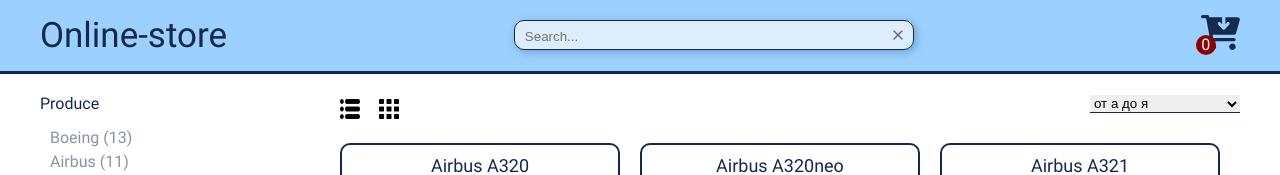
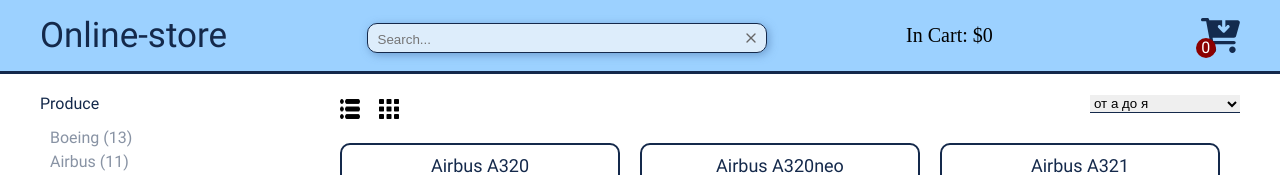
Before and after one commit to kkolite/online-store, a website built with webpack: page src/index.html in a window 1280 px wide. Shown: the top 175 px of the page. Built offline with nearby package versions, Linux system fonts and the light colour scheme.

Commit message:
feat: create money-counter in header

```diff
--- a/src/index.html
+++ b/src/index.html
@@ -20,6 +20,7 @@
             <img src="./assets/svg/cancel.svg" alt="cancel" class="cancel">
           </form>
         </div>
+        <p class="header__money">In Cart: $<span class="money">0</span></p>
         <div class="header__cart">
           <img src="./assets/svg/cart-arrow-down-solid.svg" alt="cart" class="cart">
           <div class="count">0</div>
--- a/src/script/utils/cart.ts
+++ b/src/script/utils/cart.ts
@@ -44,6 +44,14 @@
     }
     return false;
   }
+
+  moneySum() {
+    const sum = this.cartArr.reduce((acc, el) => acc + el.price, 0);
+    if (sum === 0) {
+      return '0';
+    }
+    return `${sum / 1000000} m.`;
+  }
 }
 
 const cart = new Cart();
--- a/src/script/utils/popup.ts
+++ b/src/script/utils/popup.ts
@@ -7,8 +7,11 @@
   const minusList = document.querySelectorAll('.item__minus');
   const plusList = document.querySelectorAll('.item__plus');
   const itemsCountersList = document.querySelectorAll('.item__value');
+  const moneyInCart = <Element>document.querySelector('.money');
   const countOfGoods = <HTMLDivElement>document.querySelector('.count');
   let count = Number(countOfGoods.textContent);
+
+  moneyInCart.textContent = cart.moneySum();
 
   goodsList.forEach((el) => {
     el.addEventListener('click', (e) => {
@@ -60,6 +63,7 @@
 
         count = cart.cartLength();
         countOfGoods.innerHTML = `${count}`;
+        moneyInCart.textContent = cart.moneySum();
         const counter = goods.querySelector('.item__value');
         if (counter === null) return;
 
@@ -84,6 +88,7 @@
         cart.pushInCart(key);
         count = cart.cartLength();
         countOfGoods.innerHTML = count.toString();
+        moneyInCart.textContent = cart.moneySum();
         counter.textContent = `${cart.itemsInCart(key)}`;
         goods.classList.add('incart');
         button.textContent = 'Remove';
@@ -108,17 +113,17 @@
         goods.classList.remove('incart');
         button.textContent = 'Add to Cart';
         cart.deleteAllFromCart(key);
-        count = cart.cartLength();
-        countOfGoods.innerHTML = count.toString();
         counter.textContent = '0';
       } else {
         goods.classList.add('incart');
         button.textContent = 'Remove';
         cart.pushInCart(key);
-        count = cart.cartLength();
-        countOfGoods.innerHTML = count.toString();
         counter.textContent = '1';
       }
+
+      count = cart.cartLength();
+      countOfGoods.innerHTML = count.toString();
+      moneyInCart.textContent = cart.moneySum();
       e.stopPropagation();
     });
   });
--- a/src/styles/header.scss
+++ b/src/styles/header.scss
@@ -10,6 +10,7 @@
     &__content {
         display: flex;
         justify-content: space-between;
+        align-items: center;
     }
 
     &__title {
@@ -28,6 +29,11 @@
     &__cart {
         position: relative;
         height: 35px;
+    }
+
+    &__money {
+      font-size: 20px;
+      width: 155px;
     }
   }
 
```
